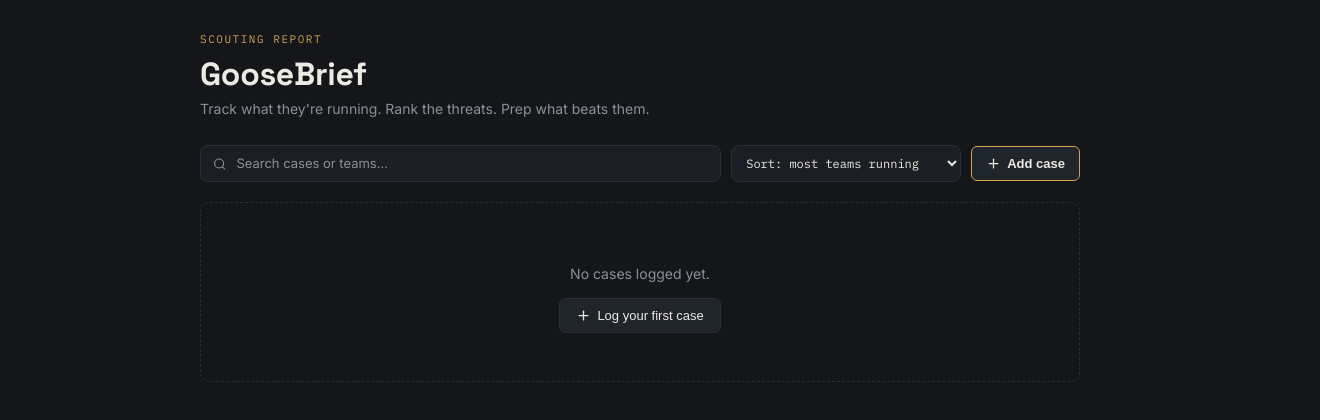
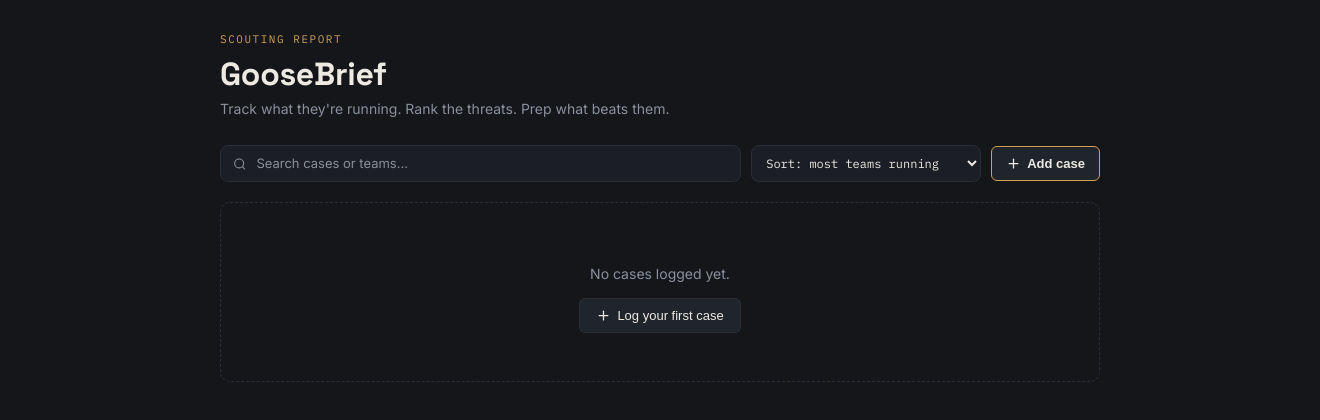
Before and after one commit to picklngoose/goosebrief, a React (Vite) app: page / in a window 1280 px wide. Shown: the top 420 px of the page, 1320 px wide, since content can reach past the window. Built offline with nearby package versions, Linux system fonts and the light colour scheme.

Commit message:
Change minHeight to 100vh and add width

```diff
--- a/src/App.jsx
+++ b/src/App.jsx
@@ -334,7 +334,8 @@ export default function App() {
   }
 
   const rootStyle = {
-    minHeight: "100%",
+    minHeight: "100vh",
+    width: "100%",
     background: "var(--cp-bg)",
     color: "var(--cp-text)",
     padding: "32px 20px 80px",
```
